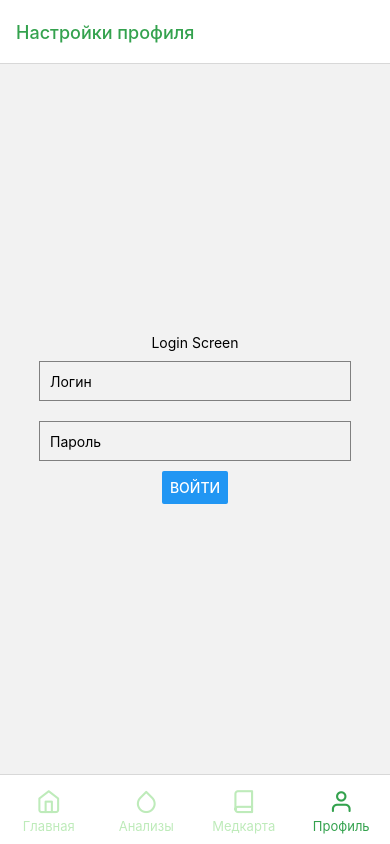
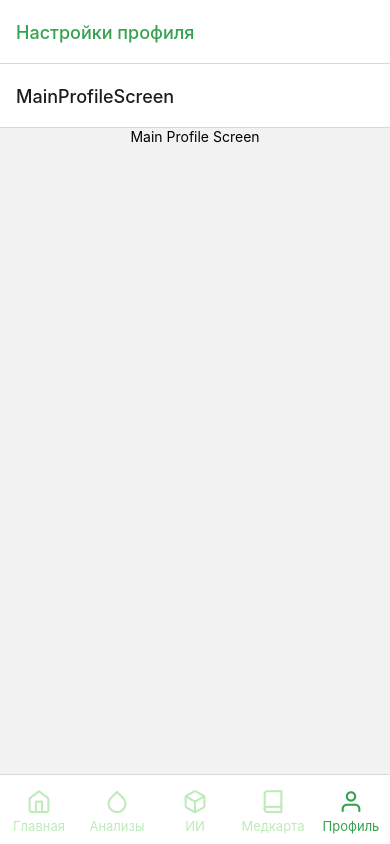
Before and after one commit to agenttim/dexter-med, a React Native app: screen /Profile in a window 390 px wide. Built offline with nearby package versions, Linux system fonts and the light colour scheme; what @react-native-firebase/app would draw is missing.

Commit message:
добавляю вкладку для ИИ

```diff
--- a/src/hooks/useMedicalDocumentsHook.js
+++ b/src/hooks/useMedicalDocumentsHook.js
@@ -23,7 +23,7 @@ export const useMedicalDocumentsHook = () => {
 
             const result = await response.json();
             const documentsArray = Object.entries(result).map(([id, data]) => ({id, ...data}));
-            console.log(documentsArray);
+            //console.log(documentsArray);
 
             dispatch(fetchMedDocSuccess(documentsArray));
         } catch (error) {
--- a/src/navigation/AppNavigation.js
+++ b/src/navigation/AppNavigation.js
@@ -2,7 +2,7 @@ import React from 'react';
 import {NavigationContainer} from "@react-navigation/native";
 import {MainScreen} from "../screens/MainScreen";
 import {DocumentsListScreen} from "../screens/DocumentsListScreen";
-import {ProfileScreen} from "../screens/ProfileScreen";
+import {AuthProfileScreen, ProfileScreen} from "../screens/profile/AuthProfileScreen";
 import {createBottomTabNavigator} from "@react-navigation/bottom-tabs";
 import {Feather} from '@expo/vector-icons';
 import {THEME} from "../theme";
@@ -12,10 +12,13 @@ import {DocumentCardScreen} from "../screens/DocumentCardScreen";
 import {NewDocumentCardScreen} from "../screens/NewDocumentCardScreen";
 import {useSelector} from "react-redux";
 import {EditDocumentCardScreen} from "../screens/EditDocumentScreen";
+import {MainProfileScreen} from "../screens/profile/MainProfileScreen";
+import {AIScreen} from "../screens/AIScreen";
 
 
 const Tab = createBottomTabNavigator();
 const Documents = createNativeStackNavigator();
+const Profile = createNativeStackNavigator();
 
 
 export const AppNavigation = ({}) => {
@@ -64,13 +67,24 @@ export const AppNavigation = ({}) => {
                     }}
                 />
                 <Tab.Screen
+                    name="AI"
+                    component={AIScreen}
+                    options={{
+                        tabBarLabel: "ИИ",
+                        headerTitle: "ИИ доктор",
+                        tabBarIcon: ({color}) => (
+                            <Feather name="box" size={25} color={color}/>
+                        )
+                    }}
+                />
+                <Tab.Screen
                     name="Documents"
                     component={DocumentsNavigator}
                     options={tabScreenOptions}
                 />
                 <Tab.Screen
                     name="Profile"
-                    component={ProfileScreen}
+                    component={ProfileNavigator}
                     options={{
                         tabBarLabel: "Профиль",
                         headerTitle: "Настройки профиля",
@@ -110,3 +124,18 @@ function DocumentsNavigator() {
         </Documents.Navigator>
     )
 }
+
+function ProfileNavigator() {
+    return (
+        <Profile.Navigator>
+            <Profile.Screen
+                name="MainProfileScreen"
+                component={MainProfileScreen}
+            />
+            <Profile.Screen
+                name="AuthProfileScreen"
+                component={AuthProfileScreen}
+            />
+        </Profile.Navigator>
+    )
+}
--- /dev/null
+++ b/src/screens/AIScreen.js
@@ -0,0 +1,18 @@
+import React from 'react';
+import {View, Text, StyleSheet} from 'react-native';
+
+export const AIScreen = ({}) => {
+    return (
+        <View style={styles.screenStyle}>
+            <Text>AI Screen</Text>
+        </View>
+    )
+}
+
+const styles = StyleSheet.create({
+    screenStyle: {
+        flex: 1,
+        justifyContent: 'center',
+        alignItems: 'center'
+    }
+})
--- a/src/screens/ProfileScreen.js
+++ /dev/null
@@ -1,55 +0,0 @@
-import React, { useState } from 'react';
-import { View, Text, TextInput, Button, StyleSheet } from 'react-native';
-
-export const ProfileScreen = ({ navigation }) => {
-    const [username, setUsername] = useState('');
-    const [password, setPassword] = useState('');
-
-    const handleLogin = () => {
-        // Здесь ты можешь реализовать проверку логина и пароля
-        // Например, отправить запрос на сервер для аутентификации
-
-        // Пока просто проверим, что поля не пустые
-        if (username && password) {
-            // Если данные верны, можешь перейти на основной экран
-            navigation.navigate('Main');
-        } else {
-            // Иначе можешь обработать ошибку или отобразить сообщение об ошибке
-            alert('Введите корректный логин и пароль');
-        }
-    };
-
-    return (
-        <View style={styles.screenStyle}>
-            <Text>Login Screen</Text>
-            <TextInput
-                style={styles.input}
-                placeholder="Логин"
-                onChangeText={text => setUsername(text)}
-            />
-            <TextInput
-                style={styles.input}
-                placeholder="Пароль"
-                secureTextEntry
-                onChangeText={text => setPassword(text)}
-            />
-            <Button title="Войти" onPress={handleLogin} />
-        </View>
-    );
-};
-
-const styles = StyleSheet.create({
-    screenStyle: {
-        flex: 1,
-        justifyContent: 'center',
-        alignItems: 'center',
-    },
-    input: {
-        height: 40,
-        borderColor: 'gray',
-        borderWidth: 1,
-        margin: 10,
-        padding: 10,
-        width: '80%',
-    },
-});
--- /dev/null
+++ b/src/screens/profile/AuthProfileScreen.js
@@ -0,0 +1,80 @@
+import React, { useState } from 'react';
+import { View, Text, TextInput, Button, StyleSheet } from 'react-native';
+
+export const AuthProfileScreen = ({ navigation }) => {
+    const [username, setUsername] = useState('');
+    const [password, setPassword] = useState('');
+
+    const handleLogin = async () => {
+        // Убедимся, что поля не пустые
+        if (username && password) {
+            try {
+                // Отправляем POST-запрос на сервер
+                const response = await fetch('http://192.168.107.174:8080/api/profile/auth', {
+                    method: 'POST',
+                    headers: {
+                        'Content-Type': 'application/json',
+                    },
+                    body: JSON.stringify({
+                        username: username,
+                        password: password,
+                    }),
+                });
+
+                // Проверяем успешность запроса
+                if (response.ok) {
+                    // Получаем токен из ответа
+                    const data = await response.json();
+                    const token = data.token;
+
+                    // Можешь сохранить токен где-то, например, в AsyncStorage или Redux
+                    // И затем перейти на основной экран
+                    //navigation.navigate('Main');
+                    console.log(token)
+                } else {
+                    // Обработка ошибки, например, неверный логин/пароль
+                    alert('Неверный логин или пароль');
+                }
+            } catch (error) {
+                console.error('Ошибка при отправке запроса:', error);
+            }
+        } else {
+            // Поля не заполнены - отобразим сообщение об ошибке
+            alert('Введите корректный логин и пароль');
+        }
+    };
+
+    return (
+        <View style={styles.screenStyle}>
+            <Text>Login Screen</Text>
+            <TextInput
+                style={styles.input}
+                placeholder="Логин"
+                onChangeText={text => setUsername(text)}
+            />
+            <TextInput
+                style={styles.input}
+                placeholder="Пароль"
+                secureTextEntry
+                onChangeText={text => setPassword(text)}
+            />
+            <Button title="Войти" onPress={handleLogin} />
+        </View>
+    );
+};
+
+const styles = StyleSheet.create({
+    screenStyle: {
+        flex: 1,
+        justifyContent: 'center',
+        alignItems: 'center',
+    },
+    input: {
+        height: 40,
+        borderColor: 'gray',
+        borderWidth: 1,
+        margin: 10,
+        padding: 10,
+        width: '80%',
+    },
+});
--- /dev/null
+++ b/src/screens/profile/MainProfileScreen.js
@@ -0,0 +1,17 @@
+import React from 'react';
+import {View, Text, StyleSheet} from 'react-native';
+
+export const MainProfileScreen = ({}) => {
+    return (
+        <View style={styles.container}>
+            <Text>Main Profile Screen</Text>
+        </View>
+    )
+}
+
+const styles = StyleSheet.create({
+    container: {
+        alignItems: "center",
+        justifyContent: "center"
+    }
+})
```
